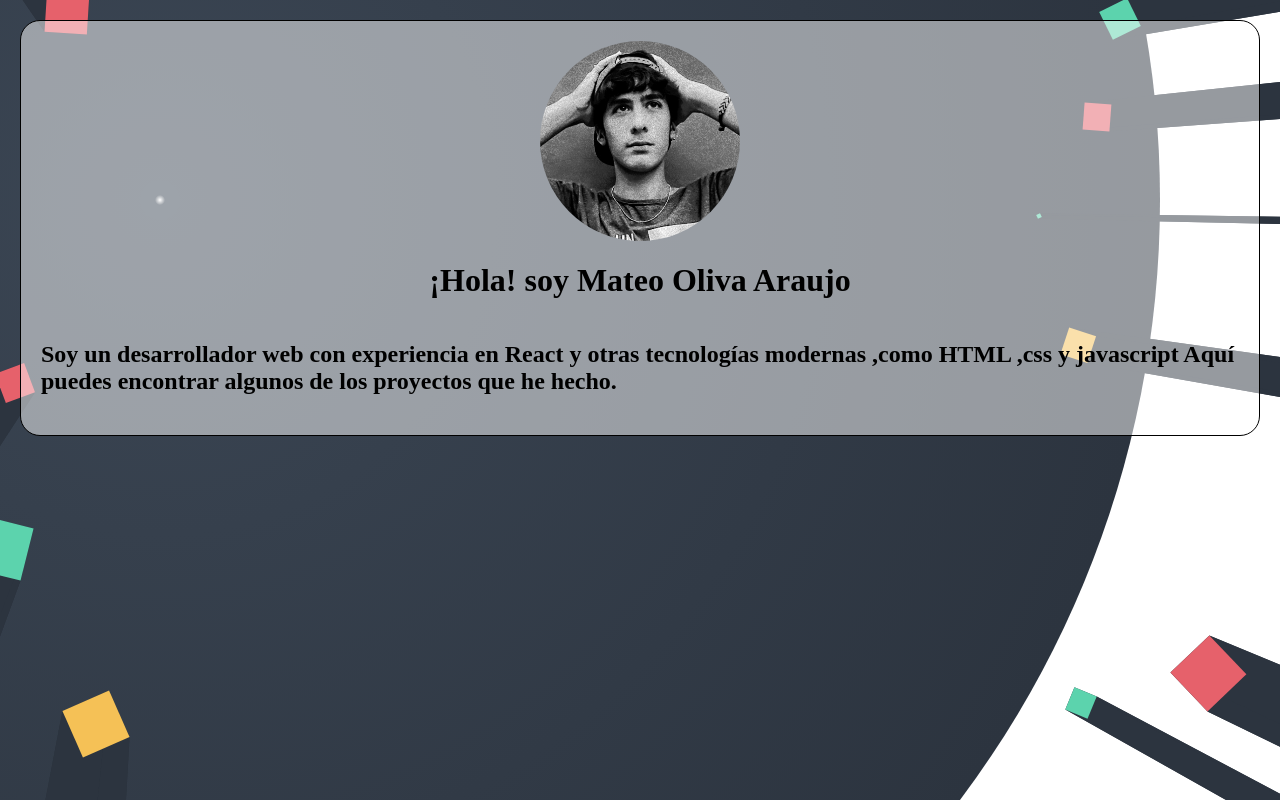
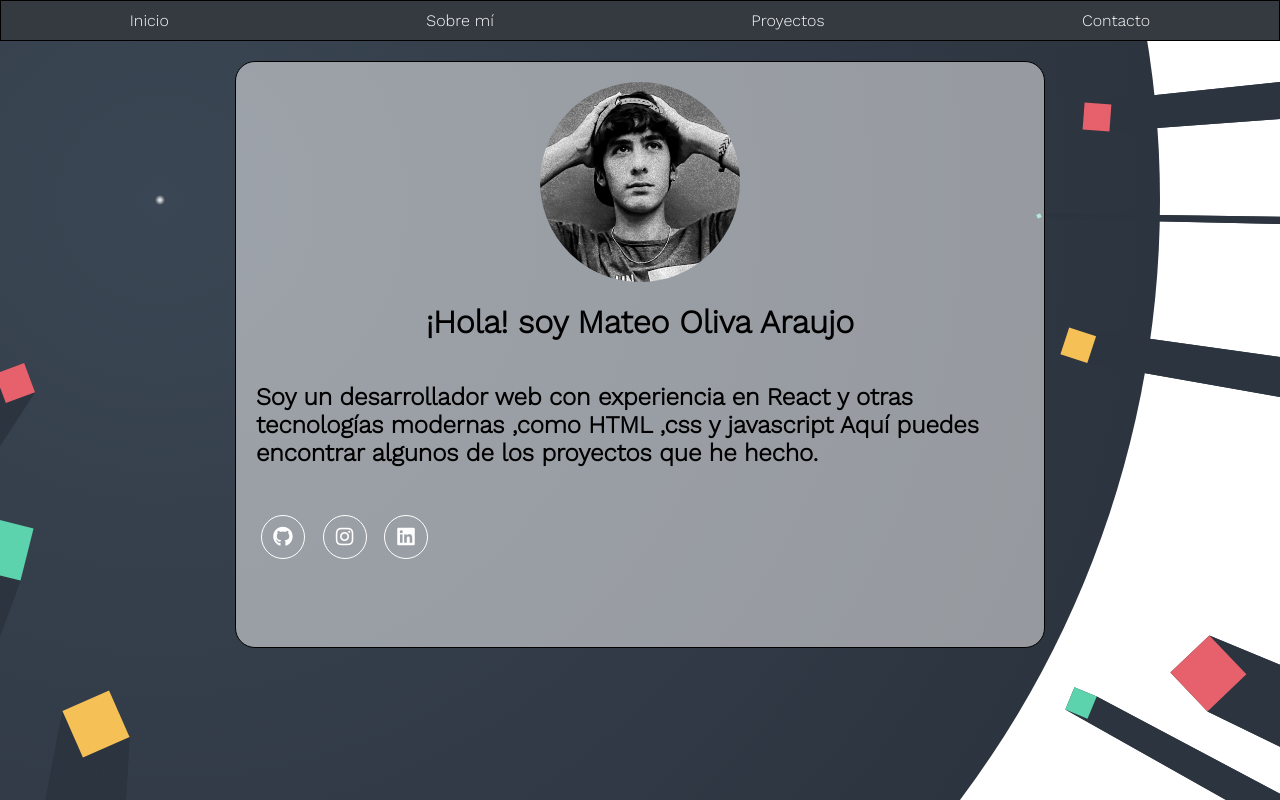
Before and after one commit to MateoAraujocoder/Mateo.dev, a plain HTML site: page index.html in a window 1280 px wide. Drawn offline with nearby package versions, Linux system fonts and the light colour scheme.

Commit message:
agrego iconos y navBar

```diff
--- a/index.html
+++ b/index.html
@@ -5,25 +5,50 @@
     <meta charset="UTF-8">
     <meta name="viewport" content="width=device-width, initial-scale=1.0">
     <title>Mateo.dev</title>
+
+    <link rel="preconnect" href="https://fonts.googleapis.com">
+    <link rel="preconnect" href="https://fonts.gstatic.com" crossorigin>
+    <link
+        href="https://fonts.googleapis.com/css2?family=Quicksand&family=Roboto+Slab:wght@300&family=Work+Sans:wght@300&display=swap"
+        rel="stylesheet">
+
+    <link rel="stylesheet" href="https://cdnjs.cloudflare.com/ajax/libs/font-awesome/5.15.3/css/all.min.css">
     <link rel="stylesheet " href="./styles/index.css">
-
     <canvas id="canvas"></canvas>
 </head>
-
+<header class="content-nav">
+    <nav>
+        <a href="#inicio">Inicio</a>
+        <a href="#sobre-mi">Sobre mí</a>
+        <a href="#proyectos">Proyectos</a>
+        <a href="#contacto">Contacto</a>
+    </nav>
+</header>
 
 
     <body>
     <div id="page-container">
 
         <div id="content">
+
             <img class="mi-foto" src="./img/IMG-20230718-WA0006.jpg" alt="Mi foto">
+
             <h1>¡Hola! soy Mateo Oliva Araujo </h1>
             <h2> Soy un desarrollador web con experiencia en React y otras tecnologías modernas ,como HTML ,css y
                 javascript
-                Aquí puedes encontrar algunos de los proyectos que he hecho.</h2>
-                <!-- Aquí va tu contenido -->
+                Aquí puedes encontrar algunos de los proyectos que he hecho.
+
+                <div class="redes">
+                    <a href="https://github.com/MateoAraujocoder"><i class="fab fa-github"></i></a>
+                        <a href="https://www.instagram.com/araujo_mate0/"><i class="fab fa-instagram"></i></a>
+                    <a href="https://www.linkedin.com/in/mateo-oliva-araujo-81839a2a1/"><i class="fab fa-linkedin"></i></a>
                 </div>
 
+        </div>
+
+
+
+    </div>
     <script src="./JS/animatedBackgroud.js"></script>
 </body>
 
--- a/styles/index.css
+++ b/styles/index.css
@@ -7,10 +7,10 @@ body {
 
     margin: 0;
     padding: 0;
-
+    height: 100%;
     overflow: hidden;
     align-items: center;
-        /* Asegúrate de que el body ocupa toda la altura de la ventana */
+
 
 
 
@@ -18,32 +18,7 @@ body {
 
 /**  BOXS   **/
 
-    #page-container {
-        position: relative;
-    }
-
-    #canvas {
-        position: absolute;
-        width: 100%;
-        height: 100%;
-    }
-
-    #content {
-            display: flex;
-            flex-direction: column;
-            align-items: center;
-            justify-content: center;
-        position: absolute;
-        background-color: rgba(255, 255, 255, 0.5);
-        border: 1px solid black;
-        border-radius: 20px;
-        padding: 20px;
-        margin: 20px;
-        margin-top: 20px;
-
-    }
-
- .box2{
+.box2 {
     position: absolute;
     display: flex;
     flex-direction: column;
@@ -56,9 +31,73 @@ body {
     margin-top: 20px;
 }
 
- .mi-foto{
+.mi-foto {
     width: 200px;
     height: 200px;
-        border-radius:  50%; ;
+    border-radius: 50%;
+    ;
     object-fit: cover;
 }
+
+#page-container {
+    position: relative;
+}
+
+#canvas {
+    position: absolute;
+    width: 100%;
+    height: 100%;
+}
+
+/**CONTENTS**/
+#content {
+    display: flex;
+    flex-direction: column;
+    align-items: center;
+    justify-content: center;
+
+    font-family: 'Work Sans';
+    background-color: rgba(255, 255, 255, 0.5);
+    border: 1px solid black;
+    width: 60%;
+    max-width: 800px;
+    border-radius: 20px;
+    padding: 20px;
+    margin:0px auto;
+    margin-top: 20px;
+
+}
+
+.content-nav {
+    padding: 10px 0;
+    position: relative;
+    z-index: 1;
+    background-color:  #343a40;
+    border: 1px solid ;
+}
+
+.content-nav nav {
+    display: flex;
+    justify-content: space-around;
+}
+
+.content-nav a {
+    font-family: 'Work Sans';
+    color: white;
+    text-decoration: none;
+}
+
+.redes a {
+color:#fff;
+display: inline-block;
+text-decoration: none;
+border: 1px solid #fff;
+border-radius: 100%;
+width: 42px;
+height: 42px;
+line-height: 42px;
+margin: 48px 5px;
+font-size: 20px;
+transition: .3s;
+text-align: center;
+}
```
Lines whose indentation alone changed are shown as unchanged.
